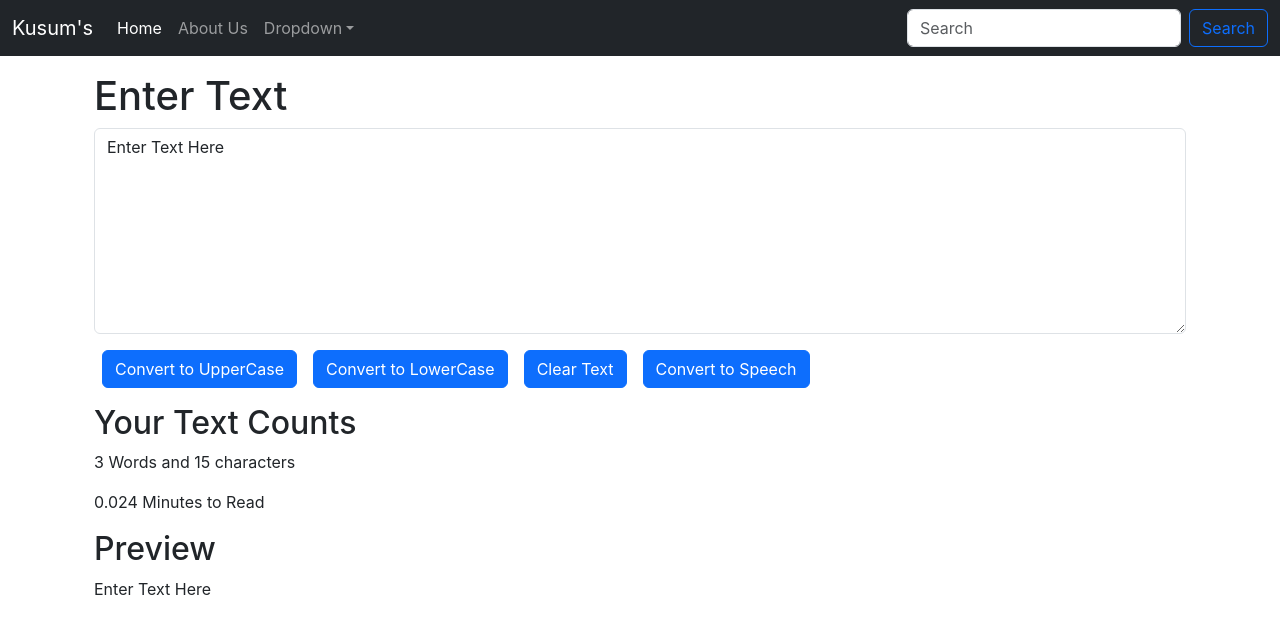
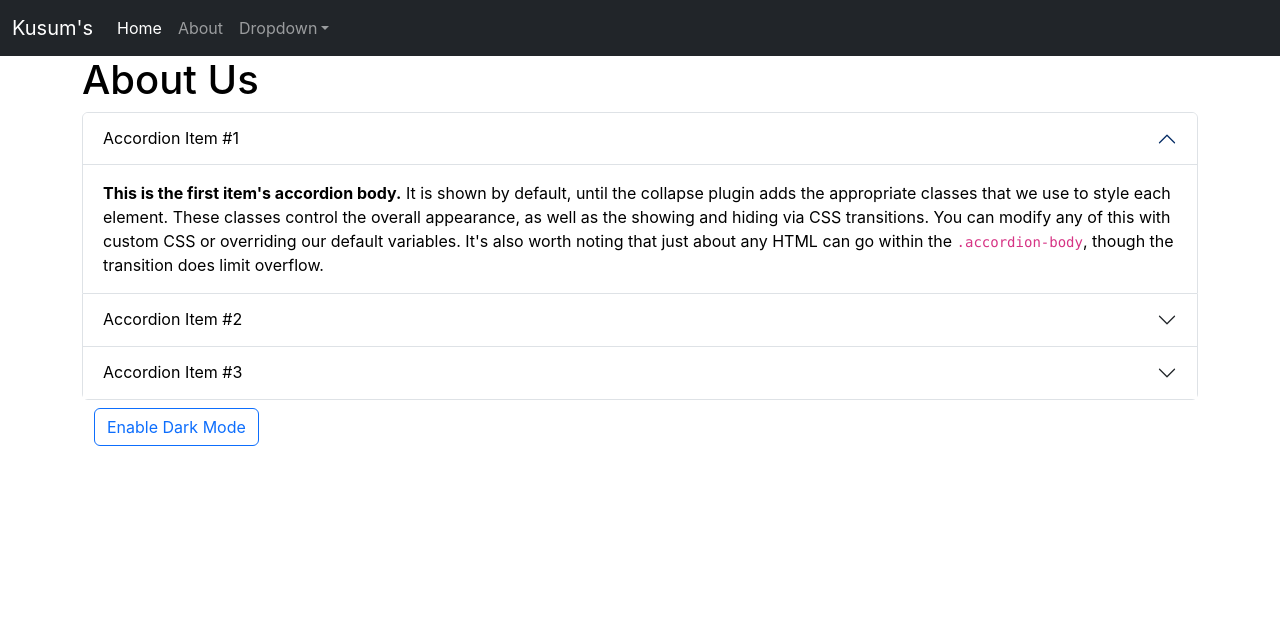
Before and after one commit to kuzum09/TextToolKit-Website-Using-React-, a React (Create React App) app: page / in a window 1280 px wide. Shown: the top 634 px of the page. Built offline with nearby package versions, Linux system fonts and the light colour scheme.

Commit message:
practice

```diff
--- a/src/App.js
+++ b/src/App.js
@@ -1,15 +1,17 @@
 import "./App.css";
 import React from "react";
 import Navbar from "./components/Navbar";
-import TextForm from "./components/TextForm";
+// import TextForm from "./components/TextForm";
+import About from "./components/About";
 function App() {
 	return (
 		<>
-			<Navbar title="Kusum's" about="About Us" />
+			<Navbar title="Kusum's" about="About" />
 
-			<div className="container my-3">
-				<TextForm  heading="Enter Text" />
-			</div>
+			{/* <div className="container my-3">
+				<TextForm heading="Enter Text" />
+			</div> */}
+			<About />
 		</>
 	);
 }
--- /dev/null
+++ b/src/components/About.js
@@ -0,0 +1,129 @@
+import React, { useState } from "react";
+
+export default function About() {
+	const [myStyle, setmyStyle] = useState({
+		color: "Black",
+		backgroundColor: "White",
+	});
+
+	const [btntext, setBtnText] = useState("Enable Dark Mode");
+	const toggleStyle = () => {
+		if (myStyle.color === "black") {
+			setmyStyle({
+				color: "white",
+				backgroundColor: "black",
+				border: "1px solid white",
+			});
+			setBtnText("Enable Light Mode");
+		} else {
+			setmyStyle({
+				color: "black",
+				backgroundColor: "white",
+			});
+			setBtnText("Enable Dark Mode");
+		}
+	};
+
+	return (
+		<div className="container" style={myStyle}>
+			<h1 className="my3">About Us</h1>{" "}
+			<div className="accordion" id="accordionExample">
+				<div className="accordion-item">
+					<h2 className="accordion-header">
+						<button
+							className="accordion-button"
+							type="button"
+							style={myStyle}
+							data-bs-toggle="collapse"
+							data-bs-target="#collapseOne"
+							aria-expanded="true"
+							aria-controls="collapseOne">
+							Accordion Item #1
+						</button>
+					</h2>
+					<div
+						id="collapseOne"
+						className="accordion-collapse collapse show"
+						data-bs-parent="#accordionExample ">
+						<div className="accordion-body" style={myStyle}>
+							<strong>This is the first item's accordion body.</strong> It is
+							shown by default, until the collapse plugin adds the appropriate
+							classes that we use to style each element. These classes control
+							the overall appearance, as well as the showing and hiding via CSS
+							transitions. You can modify any of this with custom CSS or
+							overriding our default variables. It's also worth noting that just
+							about any HTML can go within the <code>.accordion-body</code>,
+							though the transition does limit overflow.
+						</div>
+					</div>
+				</div>
+				<div className="accordion-item">
+					<h2 className="accordion-header">
+						<button
+							className="accordion-button collapsed"
+							type="button"
+							style={myStyle}
+							data-bs-toggle="collapse"
+							data-bs-target="#collapseTwo"
+							aria-expanded="false"
+							aria-controls="collapseTwo">
+							Accordion Item #2
+						</button>
+					</h2>
+					<div
+						id="collapseTwo"
+						className="accordion-collapse collapse"
+						data-bs-parent="#accordionExample">
+						<div className="accordion-body " style={myStyle}>
+							<strong>This is the second item's accordion body.</strong> It is
+							hidden by default, until the collapse plugin adds the appropriate
+							classes that we use to style each element. These classes control
+							the overall appearance, as well as the showing and hiding via CSS
+							transitions. You can modify any of this with custom CSS or
+							overriding our default variables. It's also worth noting that just
+							about any HTML can go within the <code>.accordion-body</code>,
+							though the transition does limit overflow.
+						</div>
+					</div>
+				</div>
+				<div className="accordion-item">
+					<h2 className="accordion-header" style={myStyle}>
+						<button
+							className="accordion-button collapsed"
+							type="button"
+							style={myStyle}
+							data-bs-toggle="collapse"
+							data-bs-target="#collapseThree"
+							aria-expanded="false"
+							aria-controls="collapseThree">
+							Accordion Item #3
+						</button>
+					</h2>
+					<div
+						id="collapseThree"
+						className="accordion-collapse collapse"
+						data-bs-parent="#accordionExample">
+						<div className="accordion-body" style={myStyle}>
+							<strong>This is the third item's accordion body.</strong> It is
+							hidden by default, until the collapse plugin adds the appropriate
+							classes that we use to style each element. These classes control
+							the overall appearance, as well as the showing and hiding via CSS
+							transitions. You can modify any of this with custom CSS or
+							overriding our default variables. It's also worth noting that just
+							about any HTML can go within the <code>.accordion-body</code>,
+							though the transition does limit overflow.
+						</div>
+					</div>
+				</div>
+			</div>
+			<div className="container my-2">
+				<button
+					type="button"
+					className="btn btn-outline-primary"
+					onClick={toggleStyle}>
+					{btntext}
+				</button>
+			</div>
+		</div>
+	);
+}
--- a/src/components/Navbar.js
+++ b/src/components/Navbar.js
@@ -61,7 +61,7 @@
 								</ul>
 							</li>
 						</ul>
-						<form className="d-flex" role="search">
+						{/* <form className="d-flex" role="search">
 							<input
 								className="form-control me-2"
 								type="search"
@@ -71,8 +71,9 @@
 							<button className="btn btn-outline-primary" type="submit">
 								Search
 							</button>
-						</form>
-					</div>
+						</form> */}
+
+						</div>
 				</div>
 			</nav>
 		</>
```
